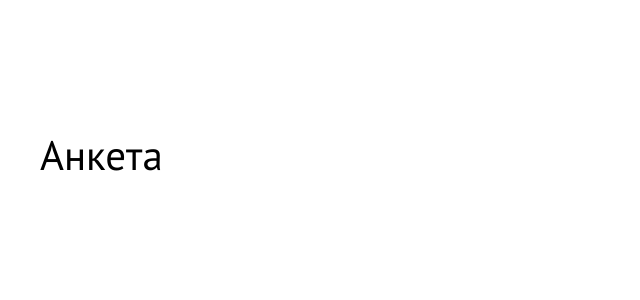
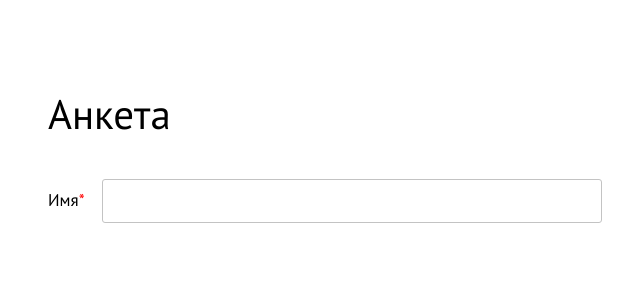
Before and after one commit to SultanYusupov/form-generator, an Angular app: page / in a window 1280 px wide. Shown: the top 300 px of the page, without its empty margins (95-735 px from the left). Built offline with nearby package versions, Linux system fonts and the light colour scheme.

Commit message:
Новый компонент с инпутом

```diff
--- a/src/app/app.component.html
+++ b/src/app/app.component.html
@@ -1,3 +1,6 @@
 <div class="form-block">
   <p class="title">Анкета</p>
+  <form>
+    <test-input></test-input>
+  </form>
 </div>
--- a/src/app/app.component.scss
+++ b/src/app/app.component.scss
@@ -3,16 +3,25 @@
   margin-left: 135px;
 }
 
+@mixin location($w, $h, $l, $t, $fontSize, $lineHeight, $pos: absolute) {
+  position: $pos;
+  width: $w;
+  height: $h;
+  left: $l;
+  top: $t;
+  font-size: $fontSize;
+  line-height: $lineHeight;
+}
+
 .title{
   /* Анкета */
-  position: absolute;
+  //@include location(314px, 51px, 51px, 87px, 41px, 54px);
+  //position: absolute;
   width: 314px;
   height: 51px;
-  left: 135px;
-  top: 87px;
-  font-family: 'PT Sans';
-  font-style: normal;
+  //left: 135px;
+  //top: 87px;
   font-size: 41px;
   line-height: 53px;
-  color: #000000;
+  //color: #000000;
 }
--- a/src/app/app.component.ts
+++ b/src/app/app.component.ts
@@ -1,10 +1,12 @@
 import { Component } from '@angular/core';
 import { RouterOutlet } from '@angular/router';
+import {ReactiveFormsModule} from '@angular/forms';
+import {TestInputComponent} from './components/test-input/test-input.component';
 
 @Component({
   selector: 'app-root',
   standalone: true,
-  imports: [RouterOutlet],
+  imports: [RouterOutlet, ReactiveFormsModule, TestInputComponent],
   templateUrl: './app.component.html',
   styleUrl: './app.component.scss'
 })
--- /dev/null
+++ b/src/app/components/test-input/test-input.component.html
@@ -0,0 +1,2 @@
+<label class="required">Имя</label>
+<input class="input-name" type="text" name="name" required>
--- /dev/null
+++ b/src/app/components/test-input/test-input.component.scss
@@ -0,0 +1,21 @@
+label {
+  width: 140px;
+  height: 24px;
+  font-size: 17px;
+  line-height: 22px;
+}
+.required:after {
+  content: "*";
+  color: red;
+}
+
+.input-name {
+  /* Rectangle */
+  box-sizing: border-box;
+  width: 500px;
+  height: 44px;
+  background: #FFFFFF;
+  border: 1px solid #C3C3C3;
+  border-radius: 3px;
+  margin-left: 17px;
+}
--- a/src/styles.scss
+++ b/src/styles.scss
@@ -1,2 +1,6 @@
 /* You can add global styles to this file, and also import other style files */
 @import url('https://fonts.googleapis.com/css2?family=PT+Sans:ital,wght@0,400;0,700;1,400;1,700&display=swap');
+body {
+  font-family: 'PT Sans', serif;
+  font-style: normal;
+}
```
Also changed, not shown: src/app/components/test-input/test-input.component.ts (added, +12 -0 lines).
